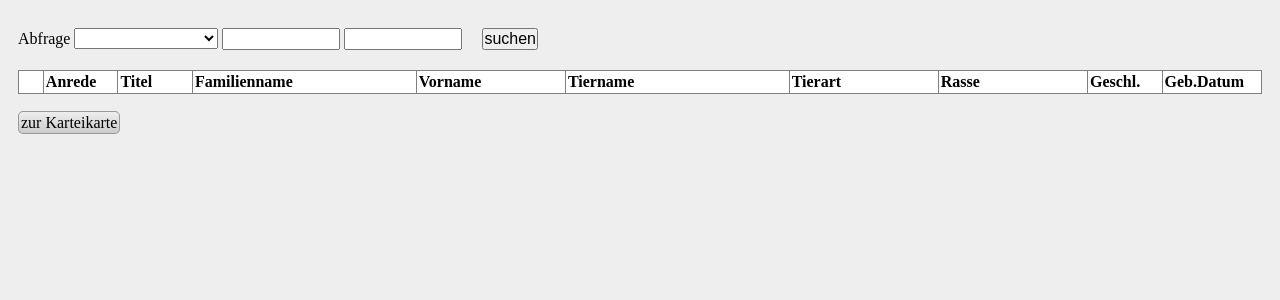
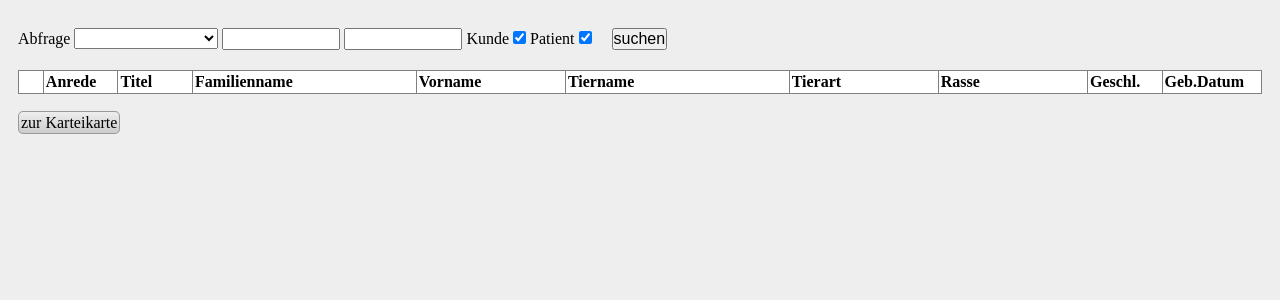
Before and after one commit to richardtraindl/fordi, a Flask app: page /abfragen in a window 1280 px wide. Shown: the part 77-377 px from the top of the page. Run offline with Flask 2, Linux system fonts and the light colour scheme; the visitor is signed in with stand-in values (Sample User, id 1); data comes from the database, SQL or seed files in the repository; lists and menus that the app fills with data are empty.

Commit message:
Update abfragen.html

```diff
--- a/ordi/templates/ordi/abfragen.html
+++ b/ordi/templates/ordi/abfragen.html
@@ -14,8 +14,24 @@
             <div>
                 <label for="abfrage">Abfrage</label>
                 {% include 'ordi/_select_for_abfragen.html' %}
+
                 <input type="text" size="10" name="abfragekriterium1" value="{{ abfragekriterium1 }}">
+
                 <input type="text" size="10" name="abfragekriterium2" value="{{ abfragekriterium2 }}">
+
+                <label for="kunde">Kunde</label>
+                {% if kunde == 0 %}
+                  <input type="checkbox" name="kunde" value="0">
+                {% else %}
+                  <input type="checkbox" name="kunde" value="1" checked>
+                {% endif %}
+
+                <label for="patient">Patient</label>
+                {% if patient == 0 %}
+                  <input type="checkbox" name="patient" value="0">
+                {% else %}
+                  <input type="checkbox" name="patient" value="1" checked>
+                {% endif %}
             </div>
             <div>
                 <input type="submit" value="suchen">
```
